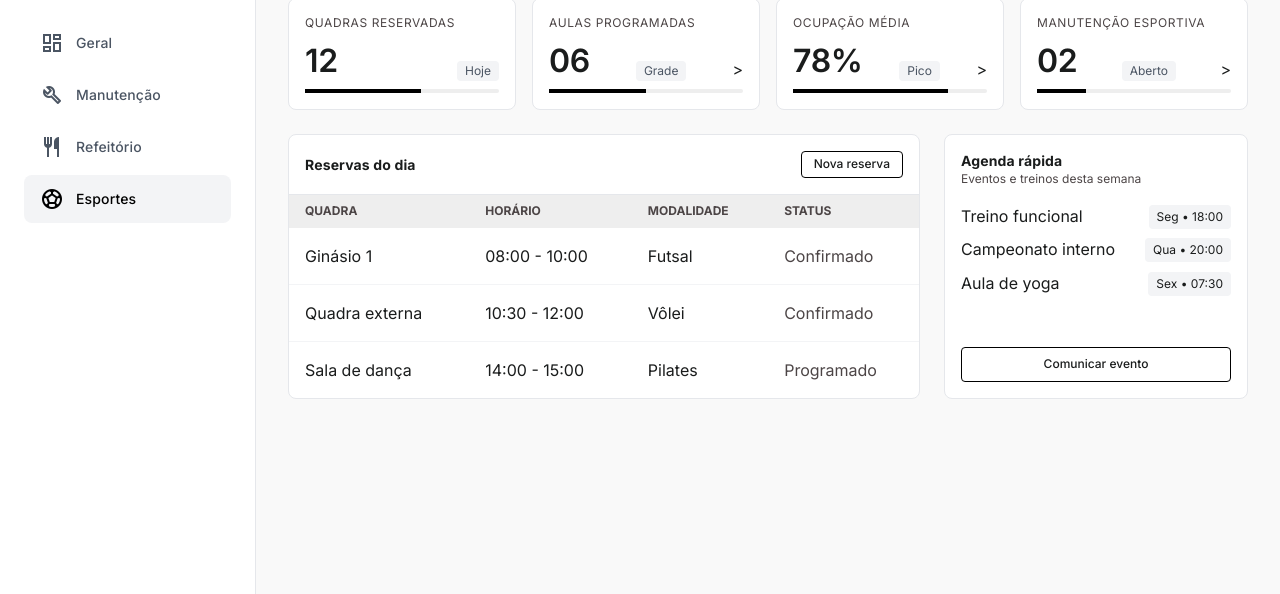
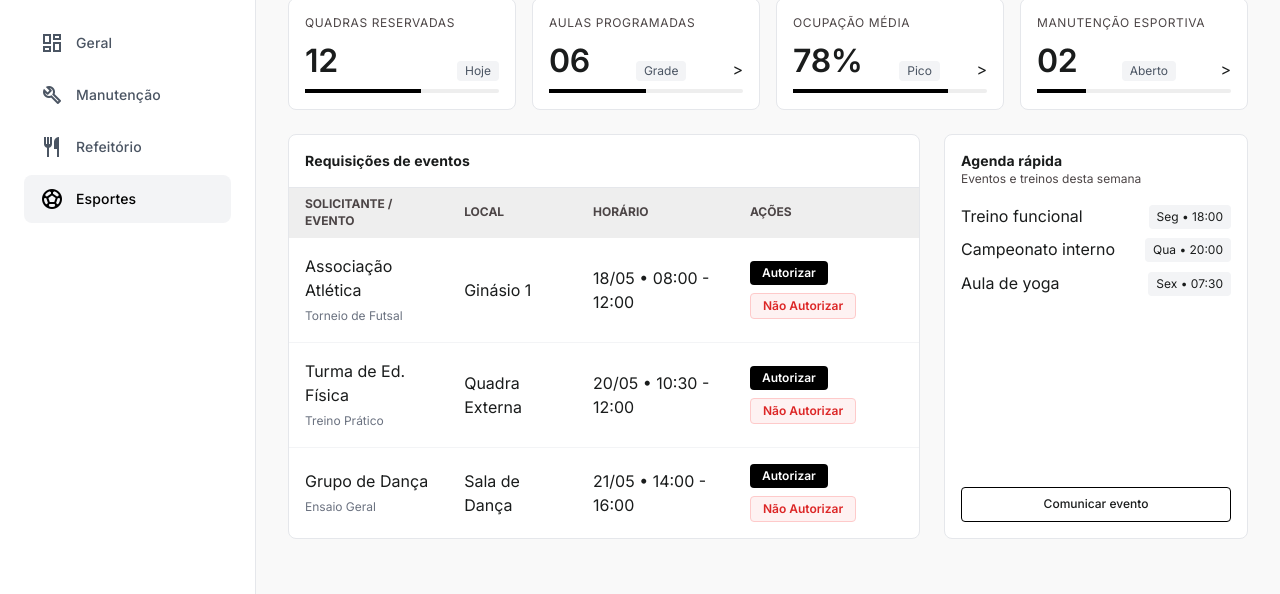
Before and after one commit to AbnerBarretto/campusconnect, a plain HTML site: page esportes.html in a window 1280 px wide. Shown: the part 98-692 px from the top of the page. Drawn offline with nearby package versions, Linux system fonts and the light colour scheme.

Commit message:
feat: modificado painel esportes para sistema de aprovação de eventos com justificativa de rejeição

```diff
--- a/esportes.html
+++ b/esportes.html
@@ -421,20 +421,13 @@
 
       <div class="grid grid-cols-1 lg:grid-cols-3 gap-lg">
         <section
-          id="reservas"
+          id="requisicoes"
           class="lg:col-span-2 bg-white border border-gray-200 rounded-lg overflow-hidden flex flex-col"
         >
           <div
             class="p-md border-b border-gray-200 flex justify-between items-center"
           >
-            <h3 class="text-label-md font-bold">Reservas do dia</h3>
-            <a
-              class="text-caption font-medium px-3 py-1 border border-black rounded hover:bg-black hover:text-white transition-colors"
-              href="#reservas"
-              data-modal-target="#reservas"
-            >
-              Nova reserva
-            </a>
+            <h3 class="text-label-md font-bold">Requisições de eventos</h3>
           </div>
           <div class="overflow-x-auto">
             <table class="w-full text-left">
@@ -442,35 +435,44 @@
                 class="bg-surface-container text-caption text-on-surface-variant uppercase"
               >
                 <tr>
-                  <th class="px-md py-sm">Quadra</th>
+                  <th class="px-md py-sm">Solicitante / Evento</th>
+                  <th class="px-md py-sm">Local</th>
                   <th class="px-md py-sm">Horário</th>
-                  <th class="px-md py-sm">Modalidade</th>
-                  <th class="px-md py-sm">Status</th>
+                  <th class="px-md py-sm">Ações</th>
                 </tr>
               </thead>
               <tbody class="divide-y divide-gray-100">
                 <tr class="hover:bg-gray-50 transition-colors">
-                  <td class="px-md py-md font-label-md">Ginásio 1</td>
-                  <td class="px-md py-md">08:00 - 10:00</td>
-                  <td class="px-md py-md">Futsal</td>
-                  <td class="px-md py-md text-on-surface-variant">
-                    Confirmado
+                  <td class="px-md py-md font-label-md">Associação Atlética<br><span class="text-caption text-gray-500 font-normal">Torneio de Futsal</span></td>
+                  <td class="px-md py-md">Ginásio 1</td>
+                  <td class="px-md py-md">18/05 • 08:00 - 12:00</td>
+                  <td class="px-md py-md">
+                    <div class="flex flex-wrap gap-2">
+                        <button class="bg-black text-white px-3 py-1 rounded text-xs font-semibold hover:bg-gray-800 transition-colors">Autorizar</button>
+                        <button class="bg-red-50 text-red-600 border border-red-200 px-3 py-1 rounded text-xs font-semibold hover:bg-red-100 transition-colors" data-modal-target="#form-rejeitar">Não Autorizar</button>
+                    </div>
                   </td>
                 </tr>
                 <tr class="hover:bg-gray-50 transition-colors">
-                  <td class="px-md py-md font-label-md">Quadra externa</td>
-                  <td class="px-md py-md">10:30 - 12:00</td>
-                  <td class="px-md py-md">Vôlei</td>
-                  <td class="px-md py-md text-on-surface-variant">
-                    Confirmado
+                  <td class="px-md py-md font-label-md">Turma de Ed. Física<br><span class="text-caption text-gray-500 font-normal">Treino Prático</span></td>
+                  <td class="px-md py-md">Quadra Externa</td>
+                  <td class="px-md py-md">20/05 • 10:30 - 12:00</td>
+                  <td class="px-md py-md">
+                    <div class="flex flex-wrap gap-2">
+                        <button class="bg-black text-white px-3 py-1 rounded text-xs font-semibold hover:bg-gray-800 transition-colors">Autorizar</button>
+                        <button class="bg-red-50 text-red-600 border border-red-200 px-3 py-1 rounded text-xs font-semibold hover:bg-red-100 transition-colors" data-modal-target="#form-rejeitar">Não Autorizar</button>
+                    </div>
                   </td>
                 </tr>
                 <tr class="hover:bg-gray-50 transition-colors">
-                  <td class="px-md py-md font-label-md">Sala de dança</td>
-                  <td class="px-md py-md">14:00 - 15:00</td>
-                  <td class="px-md py-md">Pilates</td>
-                  <td class="px-md py-md text-on-surface-variant">
-                    Programado
+                  <td class="px-md py-md font-label-md">Grupo de Dança<br><span class="text-caption text-gray-500 font-normal">Ensaio Geral</span></td>
+                  <td class="px-md py-md">Sala de Dança</td>
+                  <td class="px-md py-md">21/05 • 14:00 - 16:00</td>
+                  <td class="px-md py-md">
+                    <div class="flex flex-wrap gap-2">
+                        <button class="bg-black text-white px-3 py-1 rounded text-xs font-semibold hover:bg-gray-800 transition-colors">Autorizar</button>
+                        <button class="bg-red-50 text-red-600 border border-red-200 px-3 py-1 rounded text-xs font-semibold hover:bg-red-100 transition-colors" data-modal-target="#form-rejeitar">Não Autorizar</button>
+                    </div>
                   </td>
                 </tr>
               </tbody>
@@ -517,6 +519,47 @@
           </a>
         </section>
       </div>
+
+      <div id="form-rejeitar" class="hidden">
+        <h3 class="hidden">Não Autorizar Reserva</h3>
+        <form class="flex flex-col gap-md">
+          <p class="text-body-md">Por favor, informe o motivo da não autorização:</p>
+          <div class="flex flex-col gap-xs">
+            <label class="text-label-md font-bold">Motivo principal</label>
+            <select
+              class="border border-gray-300 rounded p-sm bg-white text-body-md focus:outline-none focus:ring-1 focus:ring-black"
+              onchange="this.nextElementSibling.style.display = this.value === 'Outros' ? 'flex' : 'none'"
+            >
+              <option value="" disabled selected>Selecione um motivo...</option>
+              <option value="Quadra alugada no horário">Quadra alugada no horário</option>
+              <option value="Indisponibilidade por causa de reforma">Indisponibilidade por causa de reforma</option>
+              <option value="Manutenção de emergência">Manutenção de emergência</option>
+              <option value="Condições climáticas desfavoráveis">Condições climáticas desfavoráveis</option>
+              <option value="Falta de equipamento">Falta de equipamento</option>
+              <option value="Evento institucional prioritário">Evento institucional prioritário</option>
+              <option value="Outros">Outros</option>
+            </select>
+            <div class="hidden flex-col gap-xs mt-sm">
+              <label class="text-label-md font-bold">Especifique o motivo (Outros)</label>
+              <textarea
+                class="border border-gray-300 rounded p-sm bg-white text-body-md focus:outline-none focus:ring-1 focus:ring-black resize-none"
+                rows="3"
+                placeholder="Digite aqui os detalhes da recusa..."
+              ></textarea>
+            </div>
+          </div>
+          <div class="flex justify-end gap-sm mt-md">
+            <button
+              type="button"
+              class="px-4 py-2 bg-red-600 text-white rounded text-label-md font-medium hover:bg-red-700 transition-colors w-full sm:w-auto"
+              onclick="document.querySelector('[data-modal-close]').click()"
+            >
+              Confirmar Rejeição
+            </button>
+          </div>
+        </form>
+      </div>
+
       <div
         class="fixed inset-0 z-50 hidden items-center justify-center bg-black/60 p-4"
         data-modal
```
